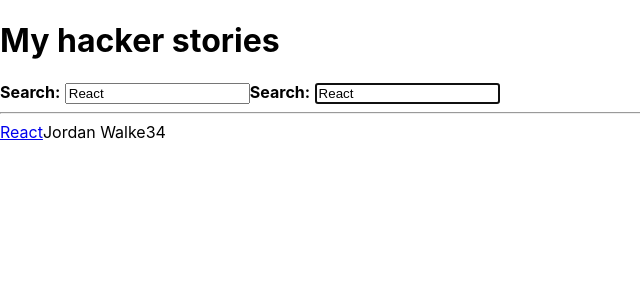
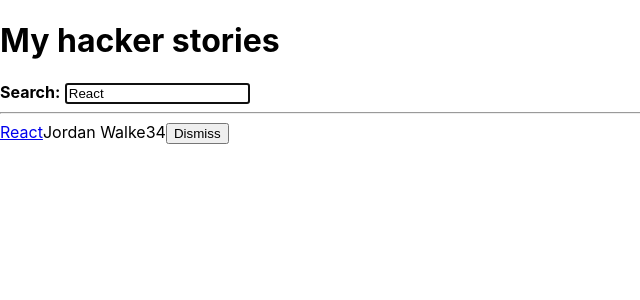
Before and after one commit to Matei-Fratila/hacker-stories, a React (Create React App) app: page / in a window 1280 px wide. Shown: the top 300 px of the page, without its empty margins (0-640 px from the left). Built offline with nearby package versions, Linux system fonts and the light colour scheme.

Commit message:
Tested inline handler

```diff
--- a/src/App.js
+++ b/src/App.js
@@ -1,13 +1,7 @@
 import './App.css';
 import * as React from "react";
 
-const welcome = {
-  title: 'React',
-  greeting: 'Hey',
-};
-
-const App = () => {
-  const stories = [
+const initialStories = [
   {
     title: 'React',
     url: 'https://reactjs.org/',
@@ -26,7 +20,17 @@
   },
 ];
 
+const App = () => {
   const [searchTerm, setSearchTerm] = useSemiPersistentState('search', 'React');
+  const [stories, setStories] = React.useState(initialStories);
+
+  const handleRemoveStory = item => {
+    alert(item.objectID);
+    const newStories = stories.filter(
+      story => item.objectID !== story.objectID
+    );
+    setStories(newStories);
+  }
 
   const handleSearch = event => {
     setSearchTerm(event.target.value);
@@ -45,15 +49,8 @@
         onInputChange={handleSearch}>
         <strong>Search:</strong>
       </InputWithLabel>
-      <InputWithLabel
-        id="search2"
-        isFocused={true}
-        value={searchTerm}
-        onInputChange={handleSearch}>
-        <strong>Search:</strong>
-      </InputWithLabel>
       <hr />
-      <List list={searchedStories} />
+      <List list={searchedStories} onRemoveItem={handleRemoveStory} />
     </div>
   )
 };
@@ -71,22 +68,28 @@
   return [value, setValue];
 }
 
-const List = ({ list }) =>
-  list.map(({ objectID, ...item }) =>
+const List = ({ list, onRemoveItem }) =>
+  list.map(item =>
     <Item
-      key={objectID}
-      {...item}
+      key={item.objectID}
+      item={item}
+      onRemoveItem={onRemoveItem}
     />
   );
 
-const Item = ({ title, url, author, num_comments, points }) => (
+const Item = ({ item, onRemoveItem }) => (
   <div>
     <span>
-      <a href={url}>{title}</a>
+      <a href={item.url}>{item.title}</a>
     </span>
-    <span>{author}</span>
-    <span>{num_comments}</span>
-    <span>{points}</span>
+    <span>{item.author}</span>
+    <span>{item.num_comments}</span>
+    <span>{item.points}</span>
+    <span>
+      <button type="button" onClick={() => onRemoveItem(item)}>
+        Dismiss
+      </button>
+    </span>
   </div>
 );
 
```
Lines whose indentation alone changed are shown as unchanged.
